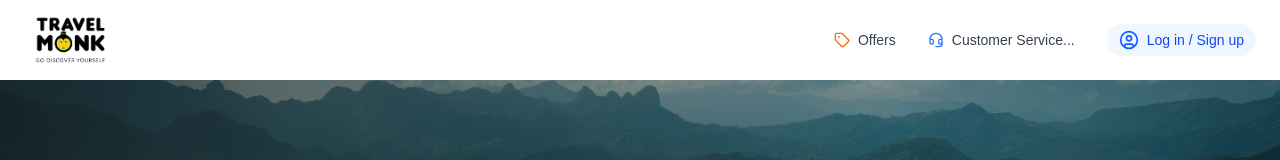
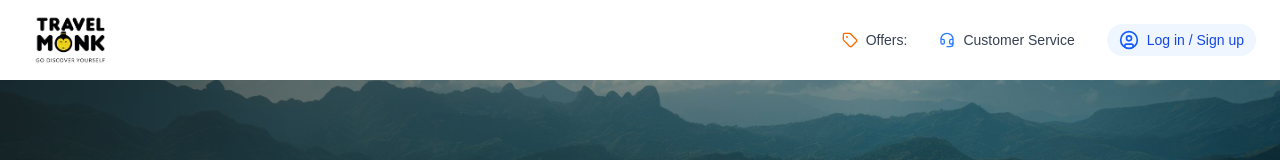
Before and after one commit to shyjuchathampalli/travelmonk-frontend-next, a Next.js app: page / in a window 1280 px wide. Shown: the top 160 px of the page. Built offline with nearby package versions, Linux system fonts and the light colour scheme.

Commit message:
Header changed to check status

```diff
--- a/components/layout/Header.tsx
+++ b/components/layout/Header.tsx
@@ -30,13 +30,13 @@ export default function Header() {
           {/* Offers */}
           <button className="flex items-center gap-2 hover:text-black transition">
             <Tag className="h-4 w-4 text-orange-500" />
-            <span className="font-medium">Offers</span>
+            <span className="font-medium">Offers:</span>
           </button>
 
           {/* Customer Service */}
           <button className="flex items-center gap-2 hover:text-black transition">
             <Headset className="h-4 w-4 text-blue-500" />
-            <span className="font-medium">Customer Service...</span>
+            <span className="font-medium">Customer Service</span>
           </button>
 
           {/* Login / Signup */}
```
